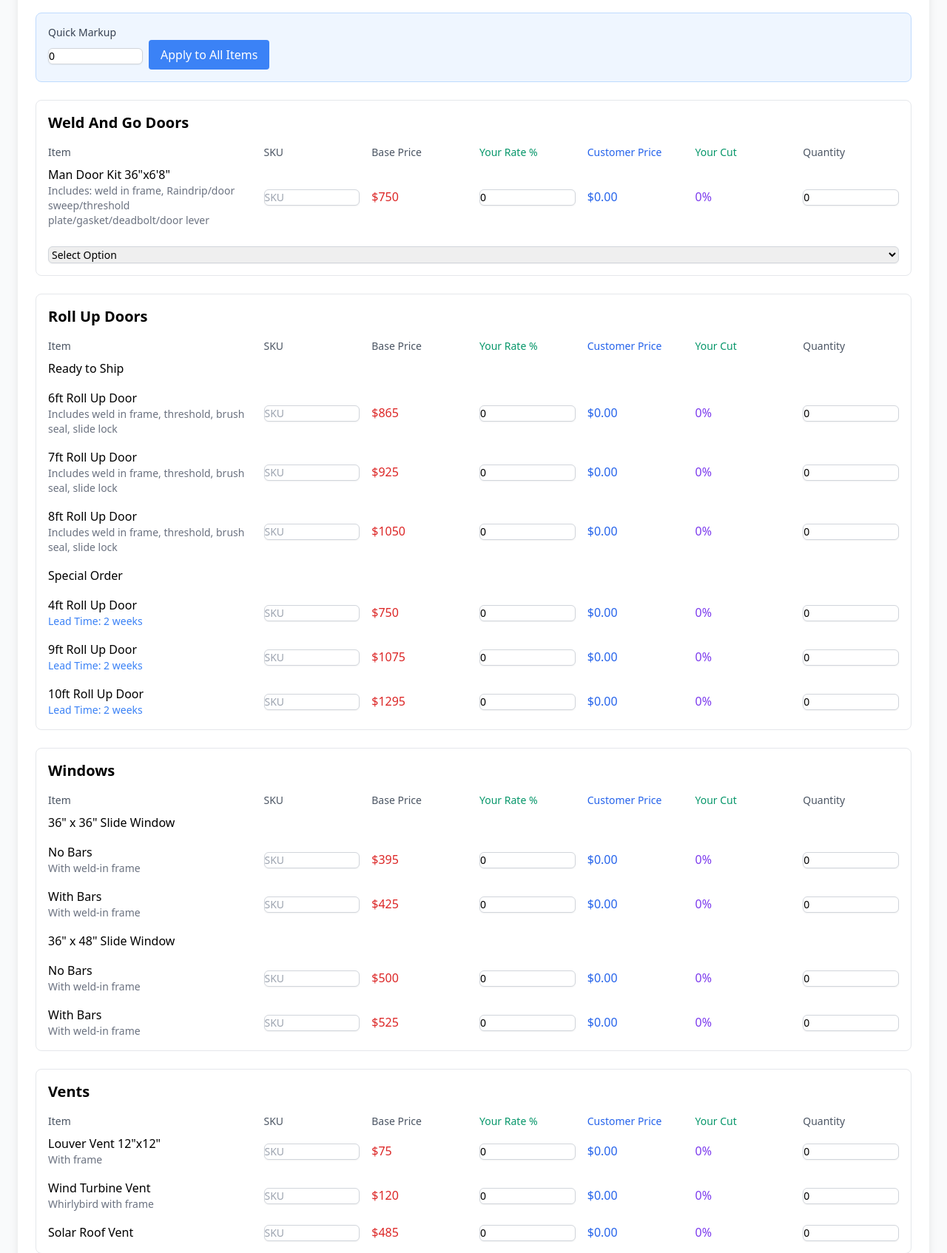
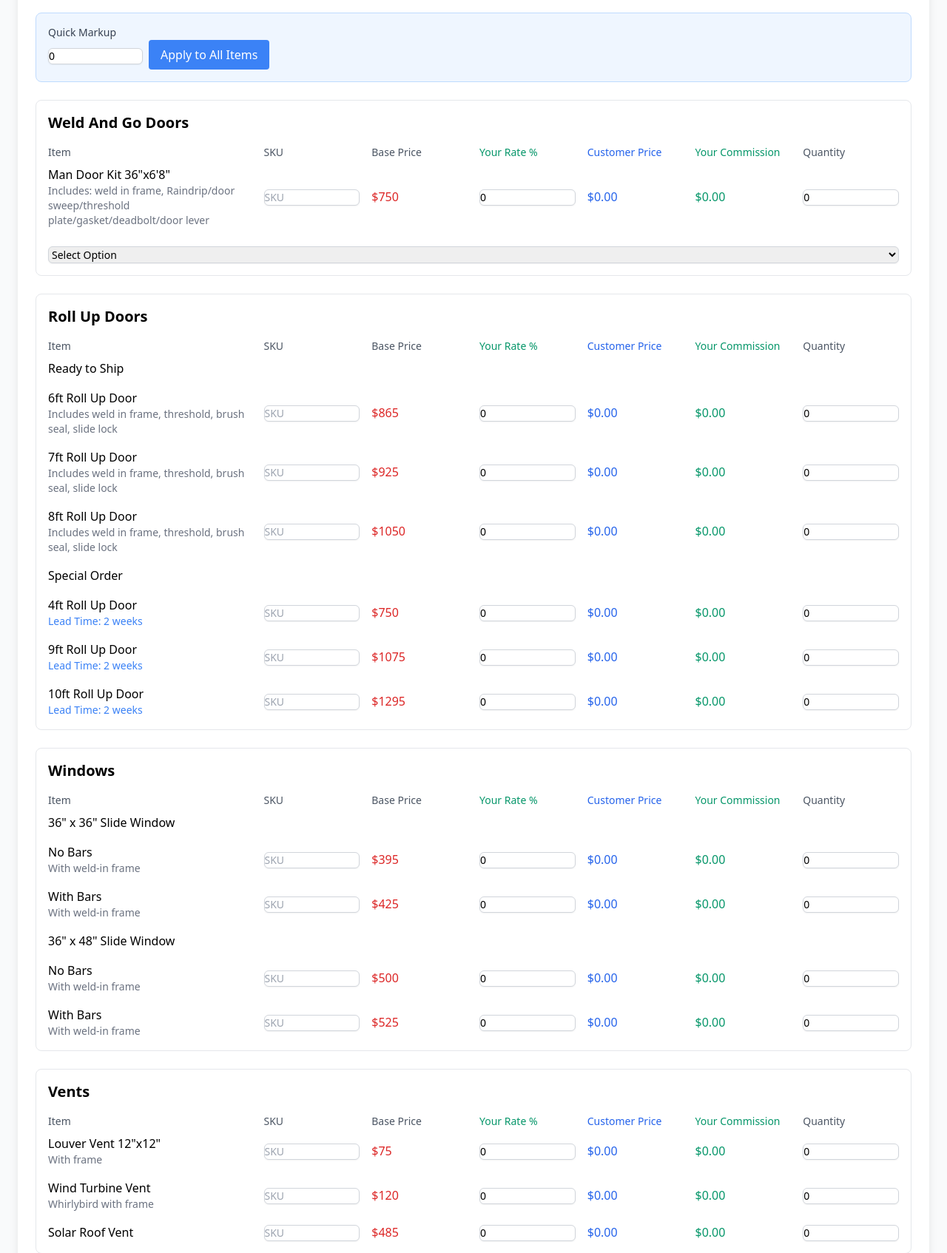
Before and after one commit to ryanE495/container-mod-system, a Flask app: page / in a window 1280 px wide. Shown: the part 309-2003 px from the top of the page at 74% size. Run offline with Flask 3, Linux system fonts and the light colour scheme.

Commit message:
Fixed grid layout issue in order form

```diff
--- a/templates/order_form.html
+++ b/templates/order_form.html
@@ -60,11 +60,9 @@
                     <div class="text-gray-600">Base Price</div>
                     <div class="text-green-600">Your Rate %</div>
                     <div class="text-blue-600">Customer Price</div>
-    <div class="text-green-600">Your Cut</div>
+                    <div class="text-green-600">Your Commission</div>
                     <div>Quantity</div>
-</div>
-
-                <div class="space-y-4">
+                </div><div class="space-y-4">
                     {% for name, details in items.items() recursive %}
                     {% if details.price is defined %}
                     <div class="grid grid-cols-8 gap-4 items-center">
@@ -91,7 +89,7 @@
                                    data-base-price="{{ details.price }}">
                         </div>
                         <div class="customer-price text-blue-600 font-medium">$0.00</div>
-                        <div class="profit-margin text-purple-600 font-medium">0%</div>
+                        <div class="profit-margin text-green-600 font-medium">$0.00</div>
                         <div>
                             <input type="number" min="0" value="0"
                                    class="quantity-input w-full rounded-md border border-gray-300 shadow-sm focus:border-indigo-500 focus:ring-indigo-500 sm:text-sm">
@@ -191,15 +189,15 @@
 
                 const markupAmount = basePrice * (markup / 100);
                 const customerPrice = basePrice * (1 + markup / 100);
-                const profitMargin = (markupAmount / customerPrice * 100);
+                const commission = markupAmount * COMMISSION_RATE;
 
                 row.querySelector('.customer-price').textContent = `$${customerPrice.toFixed(2)}`;
-                row.querySelector('.profit-margin').textContent = `${profitMargin.toFixed(1)}%`;
+                row.querySelector('.profit-margin').textContent = `$${commission.toFixed(2)}`;
 
                 return {
                     baseTotal: basePrice * quantity,
                     markupTotal: markupAmount * quantity,
-                    profitMargin: profitMargin,
+                    commission: commission * quantity,
                     total: customerPrice * quantity
                 };
             }
@@ -207,8 +205,7 @@
             function updateTotals() {
                 let totalBase = 0;
                 let totalMarkup = 0;
-                let totalProfitMargins = 0;
-                let itemCount = 0;
+                let totalCommission = 0;
 
                 document.querySelectorAll('.markup-input').forEach(markupInput => {
                     const row = markupInput.closest('.grid');
@@ -218,20 +215,15 @@
                         if (totals) {
                             totalBase += totals.baseTotal;
                             totalMarkup += totals.markupTotal;
-                            totalProfitMargins += totals.profitMargin;
-                            itemCount++;
+                            totalCommission += totals.commission;
                         }
                     }
                 });
 
-                const avgProfitMargin = itemCount > 0 ? totalProfitMargins / itemCount : 0;
-                const potentialCommission = totalMarkup * COMMISSION_RATE;
-
-                document.getElementById('baseTotal').textContent = totalBase.toFixed(2);
-                document.getElementById('markupTotal').textContent = totalMarkup.toFixed(2);
-                document.getElementById('finalTotal').textContent = (totalBase + totalMarkup).toFixed(2);
-                document.getElementById('avgProfitMargin').textContent = avgProfitMargin.toFixed(1);
-                document.getElementById('potentialCommission').textContent = potentialCommission.toFixed(2);
+                document.getElementById('baseTotal').textContent = `$${totalBase.toFixed(2)}`;
+                document.getElementById('markupTotal').textContent = `$${totalCommission.toFixed(2)}`;
+                document.getElementById('finalTotal').textContent = `$${(totalBase + totalMarkup).toFixed(2)}`;
+                document.getElementById('potentialCommission').textContent = `$${(totalMarkup * COMMISSION_RATE).toFixed(2)}`;
             }
 
             form.addEventListener('submit', async function(e) {
```
Lines whose indentation alone changed are shown as unchanged.
